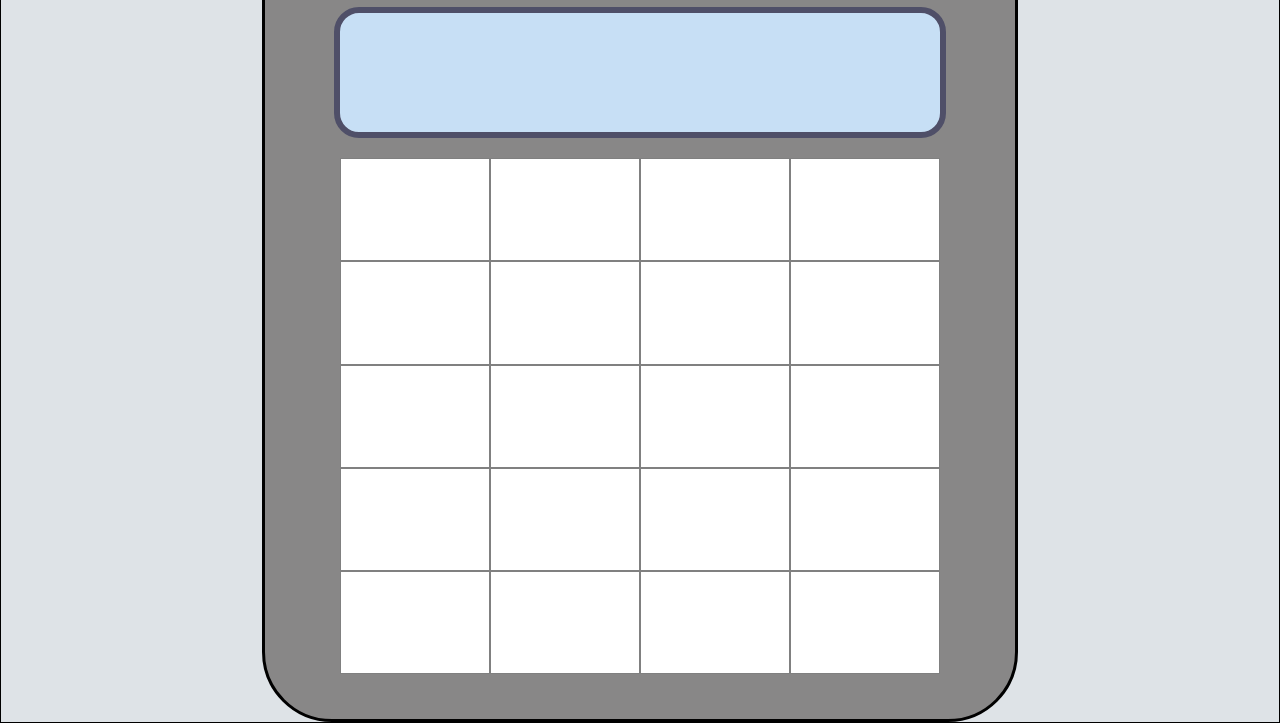
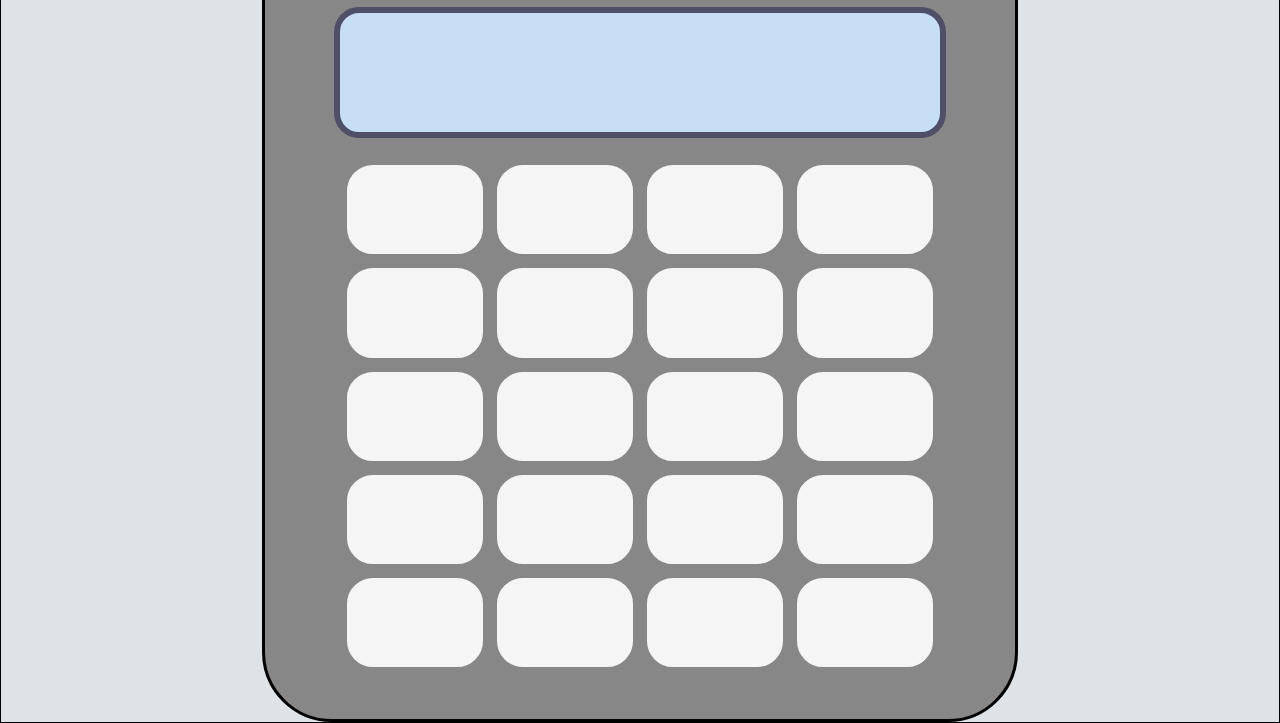
Before and after one commit to Chxwi961/calculator, a plain HTML site: page index.html in a window 1280 px wide. Shown: the part 79-802 px from the top of the page. Drawn offline with Linux system fonts and the light colour scheme.

Commit message:
no way i just learned the :hover thing in css and the transform:scale() which makes the button scale when u hover over them. That is so nice

```diff
--- a/java.js
+++ b/java.js
@@ -10,8 +10,8 @@ for (let i=0 ; i < (cols * rows); i++) {
 
     newCell.style.width = `${buttonWidth / cols}px`
     newCell.style.height = `${buttonHeight / rows}px`
-    newCell.style.backgroundColor = 'white'
     newCell.classList.add('button')
+
 
     buttoncontainer.appendChild(newCell)
 }
--- a/styles.css
+++ b/styles.css
@@ -44,13 +44,22 @@
 .buttoncontainer {
     display: flex;
     flex-wrap: wrap;
-    background-color: wheat;
+    /* background-color: wheat; */
     margin: 15px auto;
     width: 80%;
     height: 65%;
 }
 
 .button {
+    border-radius: 33px;
+    background-color: whitesmoke;
+    cursor: pointer;
     box-sizing: border-box;
-    border: 1px solid gray;
+    border: 7px solid rgb(136, 135, 135);
+    transition: .10s all;
 }
+
+.button:hover {
+    transform: scale(1.1);
+    background-color: rgb(199, 199, 199);
+}
```
